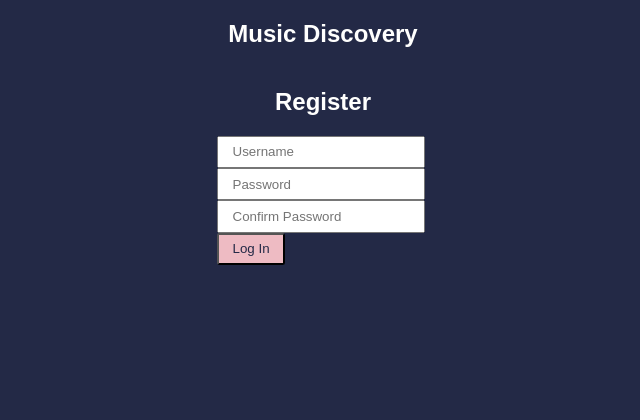
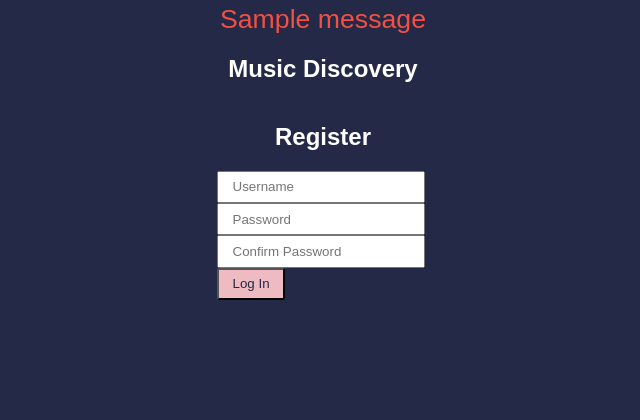
Before and after one commit to Endeyr/cs50-final-project-music-discovery, a Flask app: page /register in a window 1280 px wide. Shown: the part 52-472 px from the top of the page, without its empty margins (317-957 px from the left). Run offline with Flask 2, Linux system fonts and the light colour scheme; one stand-in notice (Sample message) is shown.

Commit message:
fixed bugs

```diff
--- a/flaskr/app.py
+++ b/flaskr/app.py
@@ -1,3 +1,4 @@
+import os
 from spotify_api import (
     get_token,
     search_for_artist,
@@ -5,14 +6,21 @@ from spotify_api import (
     get_related_artists,
     get_albums_by_artist
 )
-from flask import Flask, render_template, request, redirect, session
+from flask import Flask, render_template, request, redirect, session, flash
 from flask_session import Session
 from werkzeug.security import check_password_hash, generate_password_hash
 import sqlite3
 from helpers import login_required
+from dotenv import load_dotenv
+
 
 # Configure application
 app = Flask(__name__)
+
+# Configure secret key
+load_dotenv()
+SECRET_KEY = os.getenv("SECRET_KEY")
+app.secret_key = SECRET_KEY
 
 app.config["SESSION_PERMANENT"] = False
 app.config["SESSION_TYPE"] = "filesystem"
@@ -52,6 +60,7 @@ def search():
 
         # Ensure artist was submitted
         if not request.form.get("artist"):
+            flash("Please enter an artist.")
             return render_template("index.html")
 
         try:
@@ -75,6 +84,7 @@ def search():
                     similar_artists = similar_artists_search_result[:5]
 
         except (KeyError, TypeError, ValueError):
+            flash("KeyError, TypeError, ValueError")
             return render_template("index.html")
 
         return render_template("/search.html", songs=songs, similar_artists=similar_artists, enumerate=enumerate, artist_name=artist_name, albums=albums)
@@ -87,31 +97,41 @@ def register():
     if request.method == "POST":
         # Ensure username was submitted
         if not request.form.get("username"):
-            return render_template("register.html")
+            flash("Please enter a username")
+            return render_template("auth/register.html")
 
         # Ensure password was submitted
         elif not request.form.get("password"):
-            return render_template("register.html")
+            flash("Please enter a password")
+            return render_template("auth/register.html")
 
         # Ensure password was submitted
         elif not request.form.get("confirmation"):
-            return render_template("register.html")
+            flash("Please confirm password")
+            return render_template("auth/register.html")
 
         # Ensure password equal to confirm password
         if (request.form.get("password") != request.form.get("confirmation")):
-            return render_template("register.html")
+            flash("Check if passwords match")
+            return render_template("auth/register.html")
 
         # Insert username and password into database
         hash = generate_password_hash(request.form.get("password"))
 
         try:
             conn = get_db_connection()
-            new_user = conn.execute(
+            cursor = conn.cursor()
+
+            cursor.execute(
                 "INSERT INTO users (username, hash) VALUES (?, ?)",
                 (request.form.get("username"), hash)
             )
 
             conn.commit()
+
+            new_user = cursor.lastrowid
+
+            cursor.close()
             conn.close()
 
             # Remember which user has logged in
@@ -120,7 +140,8 @@ def register():
             return redirect("/")
 
         except:
-            return render_template("auth/register.html")
+            flash("User already registered, please login")
+            return render_template("auth/login.html")
 
     return render_template("auth/register.html")
 
@@ -134,10 +155,12 @@ def login():
 
         # Ensure username was submitted
         if not request.form.get("username"):
+            flash("Please enter a username")
             return render_template("auth/login.html")
 
         # Ensure password was submitted
         elif not request.form.get("password"):
+            flash("Please enter a password")
             return render_template("auth/login.html")
 
         # Query database for username
@@ -148,6 +171,7 @@ def login():
 
         # Ensure username exists and password is correct
         if len(rows) != 1 or not check_password_hash(rows[0]["hash"], request.form.get("password")):
+            flash("Incorrect username / password")
             return render_template("auth/login.html")
 
         # Remember which user has logged in
--- a/flaskr/static/style.css
+++ b/flaskr/static/style.css
@@ -262,3 +262,9 @@ input[type='submit'] {
 	margin-right: 1rem;
 	margin-left: 1rem;
 }
+.flashes {
+	color: var(--danger);
+	text-align: center;
+	font-size: 20pt;
+	margin-top: 0.25rem;
+}
--- a/flaskr/templates/layout.html
+++ b/flaskr/templates/layout.html
@@ -33,6 +33,13 @@
 				{% endif %}
 			</div>
 		</nav>
+		{% with messages = get_flashed_messages() %} {% if messages %}
+		<div class="flashes">
+			{% for message in messages %}
+			<div>{{ message }}</div>
+			{% endfor %}
+		</div>
+		{% endif %} {% endwith %}
 		<h2 class="title">Music Discovery</h2>
 		<main class="container">{% block content %}{% endblock %}</main>
 		<footer>
```
Also changed, not shown: README.md, flaskr/users.db, 9 other files.
